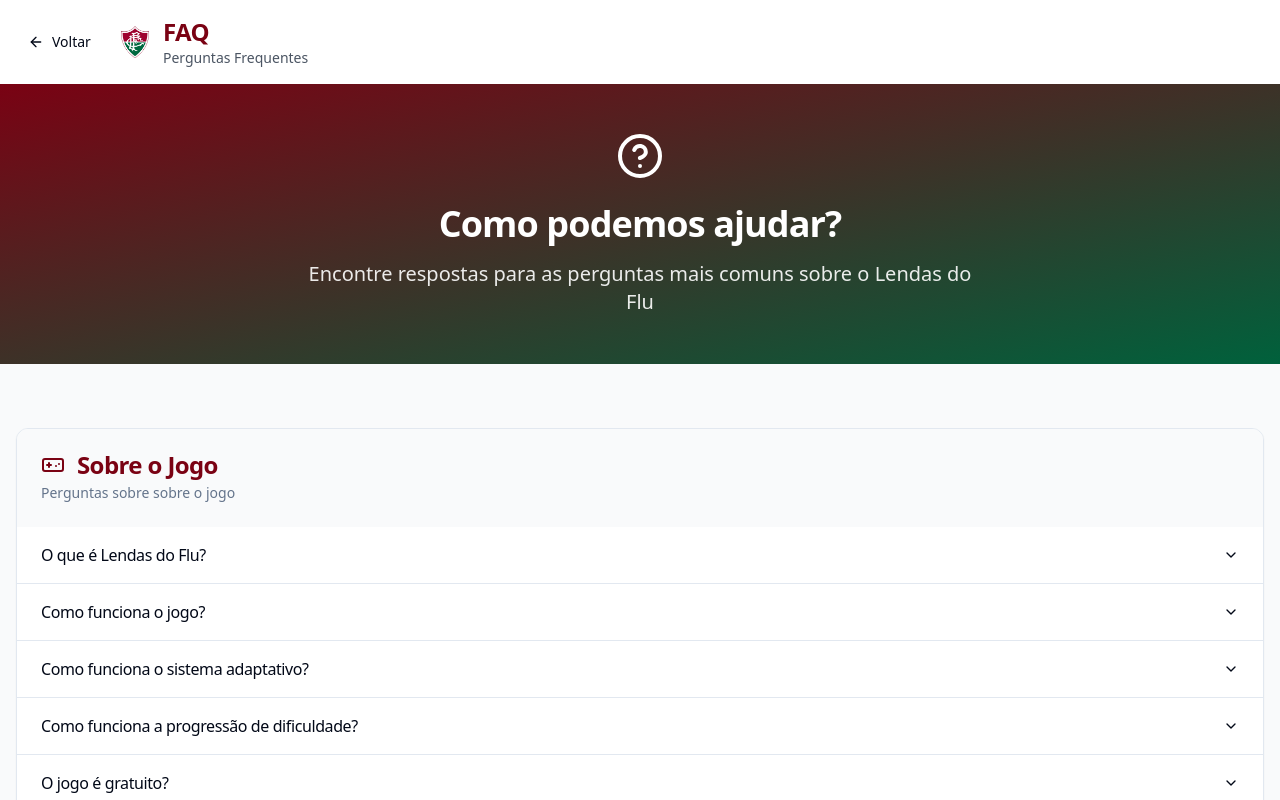
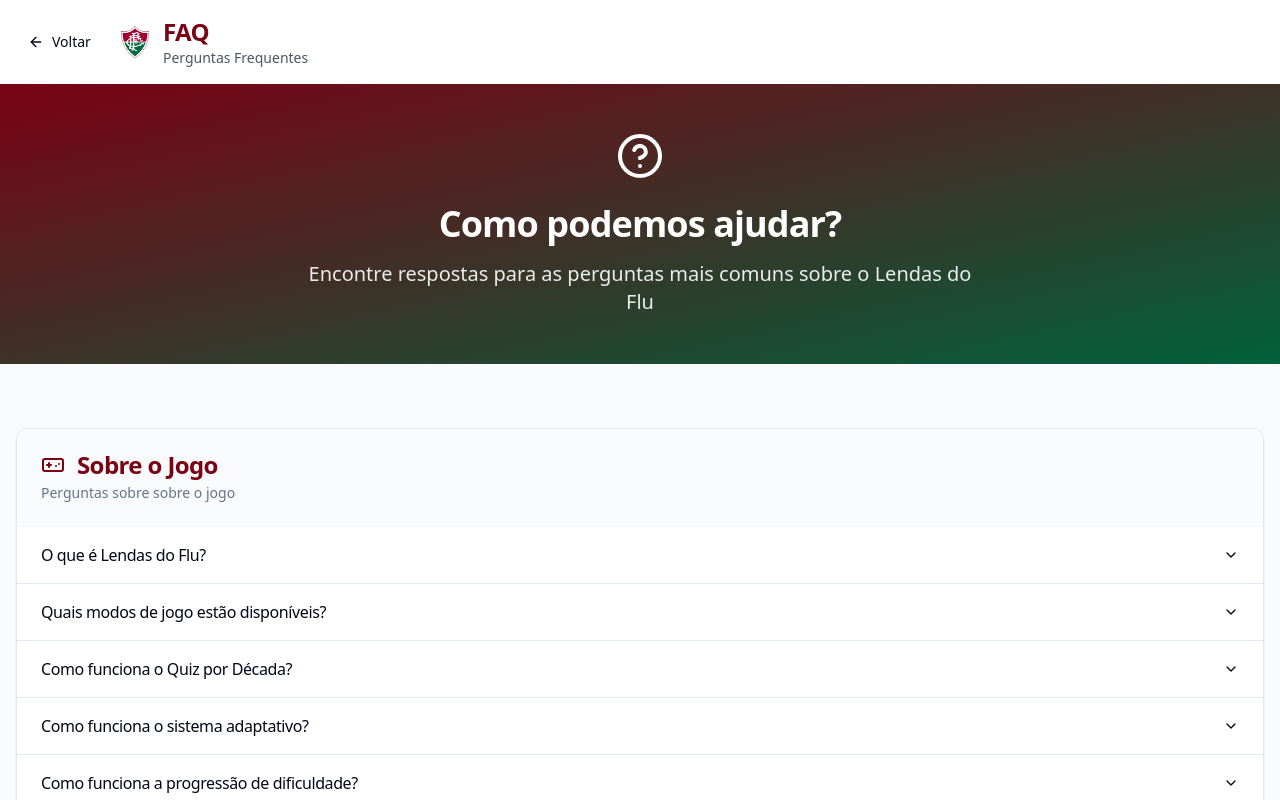
Before and after one commit to neigirao/flulegendarium, a React (Vite) app: page /faq in a window 1280 px wide. Built offline with nearby package versions, Linux system fonts and the light colour scheme.

Commit message:
Refactor FAQ based on new features
Update the FAQ content to reflect the latest changes and features.

```diff
--- a/src/pages/FAQ.tsx
+++ b/src/pages/FAQ.tsx
@@ -16,8 +16,12 @@ const faqData = [
         answer: "Lendas do Flu é um quiz adaptativo onde você testa seus conhecimentos sobre os jogadores históricos e atuais do Fluminense FC. Veja a foto do jogador e tente adivinhar quem é! É o desafio perfeito para todo tricolor que se preza."
       },
       {
-        question: "Como funciona o jogo?",
-        answer: "É muito simples! Uma foto de um jogador do Fluminense aparece na tela e você tem que adivinhar o nome correto. Você tem apenas 30 segundos e UMA tentativa por jogador. Cada acerto vale pontos e você compete no ranking global com outros tricolores."
+        question: "Quais modos de jogo estão disponíveis?",
+        answer: "Temos dois modos: 1) Quiz Adaptativo - Sistema inteligente que ajusta a dificuldade baseado no seu desempenho; 2) Quiz por Década - Escolha uma época específica (anos 70, 80, 90, 2000s, 2010s, 2020s) e teste conhecimentos sobre jogadores daquela era."
+      },
+      {
+        question: "Como funciona o Quiz por Década?",
+        answer: "No Quiz por Década você escolhe um período específico da história do Fluminense. Por exemplo, se escolher 'Anos 2000s', aparecerão apenas jogadores que atuaram nessa década. É perfeito para nostálgicos ou para testar conhecimento sobre eras específicas!"
       },
       {
         question: "Como funciona o sistema adaptativo?",
@@ -33,7 +37,29 @@ const faqData = [
       },
       {
         question: "Quantos jogadores estão no jogo?",
-        answer: "Temos uma base crescente com dezenas de jogadores históricos e atuais do Fluminense, desde os clássicos como Castilho e Telê Santana até os ídolos mais recentes. Novos jogadores são adicionados regularmente!"
+        answer: "Temos mais de 200 jogadores históricos e atuais do Fluminense, desde os clássicos como Castilho e Telê Santana até os ídolos mais recentes. Novos jogadores são adicionados regularmente!"
+      }
+    ]
+  },
+  {
+    category: "Performance e Velocidade",
+    icon: Brain,
+    questions: [
+      {
+        question: "Por que o jogo carrega rápido?",
+        answer: "Implementamos tecnologias avançadas de otimização: Service Worker para cache inteligente, imagens pré-carregadas, CSS crítico inline e bundle otimizado. Isso garante carregamento ultra-rápido mesmo em conexões lentas!"
+      },
+      {
+        question: "O que é o Service Worker?",
+        answer: "É uma tecnologia que permite o jogo funcionar offline parcialmente e carregar muito mais rápido em visitas posteriores. As imagens e recursos são salvos no seu dispositivo para acesso instantâneo."
+      },
+      {
+        question: "Por que algumas imagens carregam instantaneamente?",
+        answer: "Usamos preload inteligente das imagens mais críticas e um sistema de cache otimizado. As imagens dos jogadores mais populares são pré-carregadas em background para experiência fluida."
+      },
+      {
+        question: "Como vocês otimizam para celulares?",
+        answer: "Temos skeletons de carregamento, lazy loading inteligente, compressão automática de imagens e detecção de formato WebP/AVIF. Tudo pensado para performance máxima em dispositivos móveis."
       }
     ]
   },
@@ -51,7 +77,7 @@ const faqData = [
       },
       {
         question: "Posso escolher a dificuldade manualmente?",
-        answer: "Não, a dificuldade é totalmente automática. Isso garante que você sempre tenha o nível ideal de desafio baseado na sua performance atual, tornando o jogo mais justo e envolvente."
+        answer: "No Quiz Adaptativo, a dificuldade é automática. Mas no Quiz por Década, você pode escolher a era que deseja jogar, o que indiretamente controla a dificuldade (décadas mais antigas tendem a ser mais difíceis)."
       },
       {
         question: "O que significam os níveis de dificuldade?",
@@ -65,7 +91,11 @@ const faqData = [
     questions: [
       {
         question: "Como começar a jogar?",
-        answer: "Clique em 'Jogar Quiz Agora' na página inicial, escolha jogar como convidado, passe pelo tutorial (se for sua primeira vez) e comece a testar seus conhecimentos tricolores!"
+        answer: "Clique em 'Começar a Jogar' na página inicial, escolha entre Quiz Adaptativo ou Quiz por Década, passe pelo tutorial (se for sua primeira vez) e comece a testar seus conhecimentos tricolores!"
+      },
+      {
+        question: "Qual é a diferença entre os modos?",
+        answer: "Quiz Adaptativo: dificuldade automática baseada no desempenho. Quiz por Década: você escolhe a era (70s, 80s, 90s, 2000s, 2010s, 2020s) e joga apenas com jogadores daquele período específico."
       },
       {
         question: "Posso tentar mais de uma vez por jogador?",
@@ -99,7 +129,11 @@ const faqData = [
       },
       {
         question: "E se minha conexão cair?",
-        answer: "Infelizmente, problemas de conexão também resultam em Game Over. Certifique-se de ter uma conexão estável antes de começar uma partida séria."
+        answer: "Com nosso novo Service Worker, o jogo pode continuar funcionando offline por alguns minutos. Mas para salvar pontuação no ranking, você precisará de conexão. Recomendamos conexão estável para melhor experiência."
+      },
+      {
+        question: "O jogo funciona offline?",
+        answer: "Parcialmente! Graças ao Service Worker, imagens já visualizadas ficam em cache e o jogo pode continuar por um tempo sem internet. Mas recursos novos e salvamento de ranking precisam de conexão."
       }
     ]
   },
@@ -116,8 +150,8 @@ const faqData = [
         answer: "Ao salvar sua pontuação, coloque seu nome seguido de (@seuinstagram). Por exemplo: 'João Silva (@joaosilva)'. Assim sua foto do Instagram aparecerá no ranking e seu nome virará um link para seu perfil."
       },
       {
-        question: "Posso alterar meu nome no ranking?",
-        answer: "Cada entrada no ranking é individual por partida. Para mudar como você aparece, simplesmente use o nome desejado (com ou sem Instagram) na próxima vez que salvar uma pontuação."
+        question: "Existe ranking separado por modo de jogo?",
+        answer: "O ranking mostra as melhores pontuações de todos os modos. Jogadores que conseguem alta pontuação no Quiz por Década das décadas mais antigas (mais difíceis) podem alcançar o topo mais facilmente!"
       },
       {
         question: "Como funciona o ranking?",
@@ -131,23 +165,27 @@ const faqData = [
     questions: [
       {
         question: "As imagens não carregam. O que fazer?",
-        answer: "Verifique sua conexão com a internet primeiro. Se o problema persistir, tente atualizar a página (F5) ou limpar o cache do navegador (Ctrl+F5)."
+        answer: "Primeiro, aguarde alguns segundos - nosso sistema de cache pode estar carregando. Se persistir, tente atualizar a página (F5). O Service Worker geralmente resolve problemas de carregamento automaticamente."
       },
       {
         question: "O jogo está lento. Como resolver?",
-        answer: "Feche outras abas do navegador para liberar memória. O jogo funciona melhor em navegadores atualizados como Chrome, Firefox ou Safari. Evite usar navegadores muito antigos."
+        answer: "Feche outras abas do navegador para liberar memória. O jogo tem otimizações avançadas e funciona melhor em navegadores atualizados como Chrome, Firefox ou Safari. Evite usar navegadores muito antigos."
       },
       {
         question: "Funciona no celular?",
-        answer: "Perfeitamente! Lendas do Flu é totalmente otimizado para celulares e tablets. A experiência mobile é tão boa quanto no desktop."
+        answer: "Perfeitamente! Lendas do Flu é totalmente otimizado para celulares e tablets com tecnologias móveis avançadas: touch otimizado, lazy loading, compressão automática de imagens e interface responsiva."
       },
       {
         question: "Minha pontuação não foi salva!",
-        answer: "Isso pode acontecer se houve problema de conexão durante o salvamento. Certifique-se de ter uma conexão estável ao salvar sua pontuação no ranking."
+        answer: "Isso pode acontecer se houve problema de conexão. Com o novo Service Worker, tentamos salvar automaticamente quando a conexão retorna. Certifique-se de ter conexão estável ao salvar no ranking."
       },
       {
-        question: "O cronômetro está travando!",
-        answer: "Isso pode acontecer em conexões muito lentas. Tente fechar outras abas e aplicativos que usam internet. Se persistir, atualize a página e tente novamente."
+        question: "O que são os indicadores de performance?",
+        answer: "São pequenos ícones que mostram quando imagens são críticas para carregamento (LCP), quando temos prioridade alta, ou quando recursos estão em cache. Eles ajudam a garantir performance máxima!"
+      },
+      {
+        question: "Por que vejo 'LCP Crítico' em algumas imagens?",
+        answer: "LCP (Largest Contentful Paint) é uma métrica de performance. Marcamos imagens críticas que afetam a velocidade de carregamento da página para garantir que elas carreguem primeiro e mais rápido."
       }
     ]
   }
```
